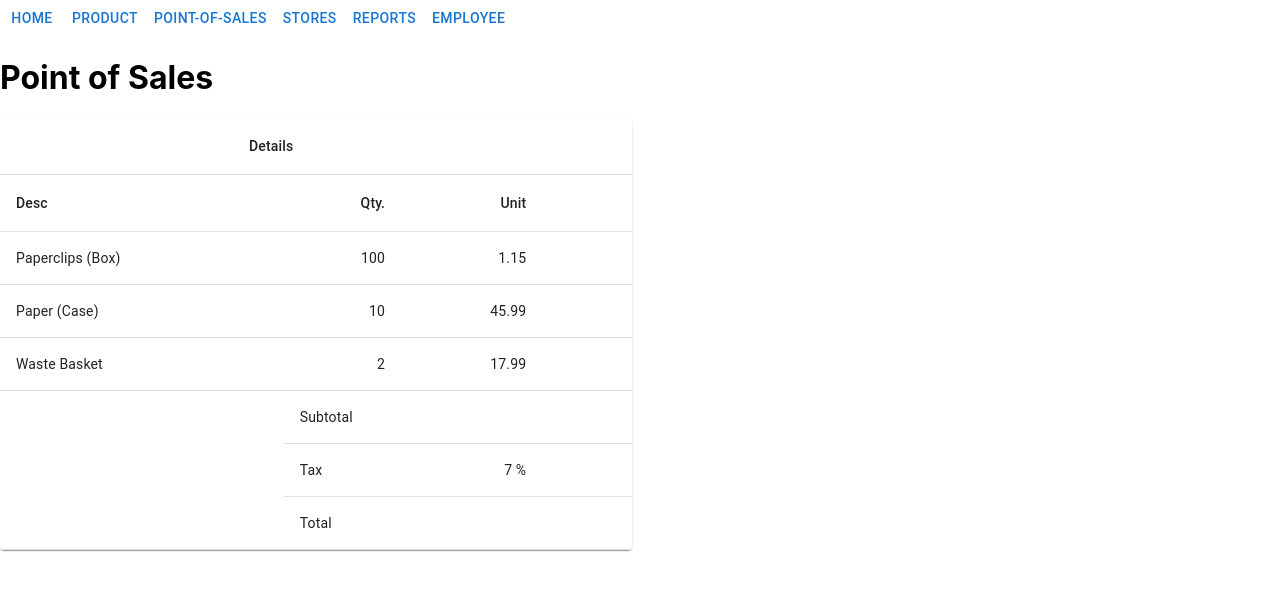
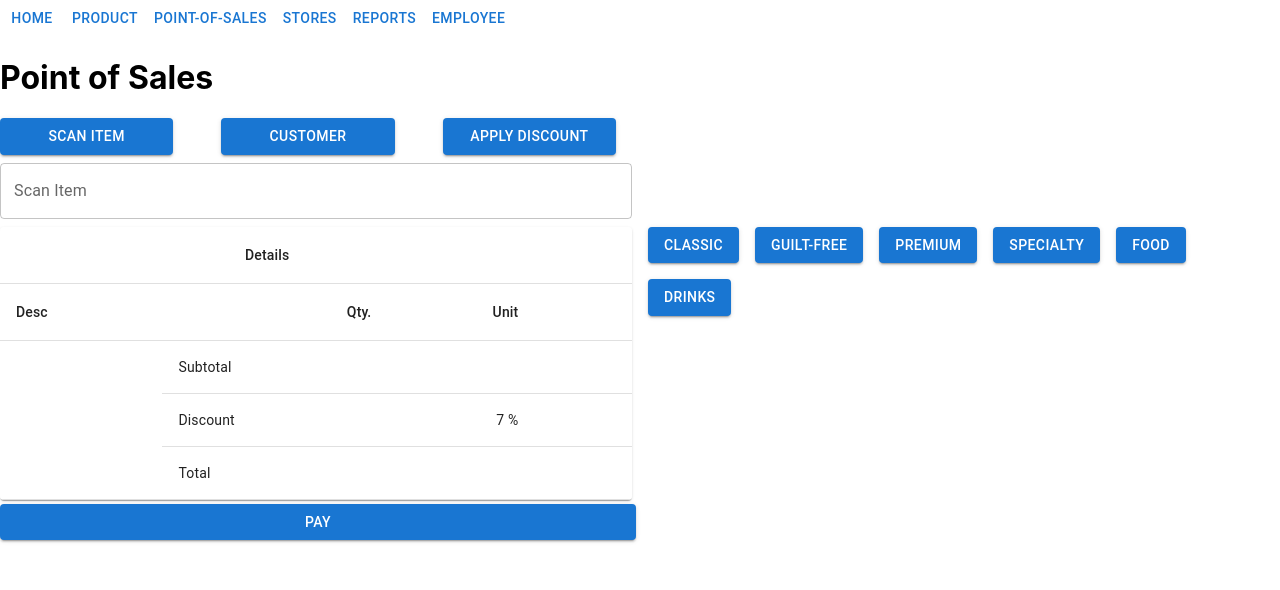
Before and after one commit to jaslife1/bcms-product-mgmt, a React app: page /pointofsales in a window 1280 px wide. Shown: the top 590 px of the page. Built offline with nearby package versions, Linux system fonts and the light colour scheme; what react-relay would draw is missing.

Commit message:
Add more placeholder buttons

```diff
--- a/src/components/POS/PointOfSales.js
+++ b/src/components/POS/PointOfSales.js
@@ -1,7 +1,7 @@
 import React, {Component} from "react";
 import Box from "@mui/material/Box"
 import { TextField, FormControl, InputLabel, OutlinedInput, Button, InputAdornment,
-FormLabel, FormGroup, FormControlLabel, FormHelperText, Switch } from "@mui/material";
+FormLabel, FormGroup, FormControlLabel, FormHelperText, Switch, Dialog, DialogContent } from "@mui/material";
 import AddNewProductMutation from "../../mutations/AddNewProductMutation";
 import SimpleDialog from "../SimpleDialog";
 
@@ -17,7 +17,8 @@ import Paper from '@mui/material/Paper';
 class PointOfSales extends Component {
 
     state = {
-
+        products: [],
+        showClassicDialog: false,
         showDialog: false,
         showErrorDialog: false,
     };
@@ -42,15 +43,64 @@ class PointOfSales extends Component {
     }
 
     rows = [
-    this.createRow('Paperclips (Box)', 100, 1.15),
-    this.createRow('Paper (Case)', 10, 45.99),
-    this.createRow('Waste Basket', 2, 17.99),
+    // this.createRow('Paperclips (Box)', 100, 1.15),
+    // this.createRow('Paper (Case)', 10, 45.99),
+    // this.createRow('Waste Basket', 2, 17.99),
     ];
 
     invoiceSubtotal = this.subtotal(this.rows);
     invoiceTaxes = this.TAX_RATE * this.invoiceSubtotal;
     invoiceTotal = this.invoiceTaxes + this.invoiceSubtotal;
 
+
+    button1Clicked = (e) => {
+        console.log("button 1 clicked")
+    }
+
+    button2Clicked = (e) => {
+        console.log("button 2 clicked")
+    }
+
+    button3Clicked = (e) => {
+        console.log("button 3 clicked")
+    }
+
+    button4Clicked = (e) => {
+        console.log("button 4 clicked")
+    }
+
+    classicButtonClicked = (e) => {
+        console.log("Classic Button clicked")
+        this.setState({showClassicDialog: true})
+    }
+
+    button6Clicked = (e) => {
+        console.log("button 6 clicked")
+    }
+
+    button7Clicked = (e) => {
+        console.log("button 7 clicked")
+    }
+
+    button8Clicked = (e) => {
+        console.log("button 8 clicked")
+    }
+
+    button9Clicked = (e) => {
+        console.log("button 9 clicked")
+    }
+
+    button10Clicked = (e) => {
+        console.log("button 10 clicked")
+    }
+
+    button11Clicked = (e) => {
+        console.log("button 11 clicked")
+    }
+
+    button12Clicked = (e) => {
+        console.log("button 12 clicked")
+    }
 
     render() {
         return(
@@ -62,6 +112,44 @@ class PointOfSales extends Component {
                 noValidate
                 autoComplete="off"
             >
+                <Grid container spacing={6}>
+                    <Grid xs={2}>
+                        <Button variant="contained"
+                            fullWidth={true}
+                            onClick={this.button1Clicked}
+                        >
+                            Scan Item
+                        </Button>
+                    </Grid>
+                    <Grid xs={2}>
+                        <Button variant="contained"
+                            fullWidth={true}
+                            onClick={this.button2Clicked}
+                        >
+                            Customer
+                        </Button>
+                    </Grid>
+                    <Grid xs={2}>
+                        <Button variant="contained"
+                            fullWidth={true}
+                            onClick={this.button3Clicked}
+                        >
+                            Apply Discount
+                        </Button>
+                    </Grid>
+
+                </Grid>
+                <Grid container spacing={2}>
+                    <Grid xs={6}>
+                    <TextField
+                        fullWidth={true}
+                        id="outlined-basic"
+                        variant="outlined"
+                        label="Scan Item"
+                    />
+                    </Grid>
+                </Grid>
+
                 <Grid container spacing={2}>
                     <Grid xs={6}>
                         <TableContainer component={Paper}>
@@ -96,7 +184,7 @@ class PointOfSales extends Component {
                                     <TableCell align="right">{this.ccyFormat(this.invoiceSubtotal)}</TableCell>
                                 </TableRow>
                                 <TableRow>
-                                    <TableCell>Tax</TableCell>
+                                    <TableCell>Discount</TableCell>
                                     <TableCell align="right">{`${(this.TAX_RATE * 100).toFixed(0)} %`}</TableCell>
                                     <TableCell align="right">{this.ccyFormat(this.invoiceTaxes)}</TableCell>
                                 </TableRow>
@@ -109,111 +197,109 @@ class PointOfSales extends Component {
                         </TableContainer>
                     </Grid>
                     <Grid xs={6}>
-
+                            <Grid container spacing={2}>
+                                <Grid xs={6}>
+                                    <Button variant="contained"
+                                        fullWidth={true}
+                                        onClick={this.classicButtonClicked}
+                                    >
+                                        Classic
+                                    </Button>
+                                </Grid>
+                                <Grid xs={6}>
+                                    <Button variant="contained"
+                                        fullWidth={true}
+                                        onClick={this.button6Clicked}
+                                    >
+                                        Guilt-Free
+                                    </Button>
+                                </Grid>
+                                <Grid xs={6}>
+                                    <Button variant="contained"
+                                        fullWidth={true}
+                                        onClick={this.button5Clicked}
+                                    >
+                                        Premium
+                                    </Button>
+                                </Grid>
+                                <Grid xs={6}>
+                                    <Button variant="contained"
+                                        fullWidth={true}
+                                        onClick={this.button6Clicked}
+                                    >
+                                        Specialty
+                                    </Button>
+                                </Grid>
+                                <Grid xs={6}>
+                                    <Button variant="contained"
+                                        fullWidth={true}
+                                        onClick={this.button5Clicked}
+                                    >
+                                        Food
+                                    </Button>
+                                </Grid>
+                                <Grid xs={6}>
+                                    <Button variant="contained"
+                                        fullWidth={true}
+                                        onClick={this.button6Clicked}
+                                    >
+                                        Drinks
+                                    </Button>
+                                </Grid>
+                            </Grid>
                     </Grid>
                 </Grid>
-
+                <Grid container spacing={1}>
+                    <Grid xs={6}>
+                        <Button variant="contained"
+                            fullWidth={true}
+                            onClick={this.button6Clicked}
+                        >
+                            Pay
+                        </Button>
+                    </Grid>
+                </Grid>
             </Box>
-            {/* <Box
-                component="form"
-                sx={{
-                    '& > :not(style)': { m: 1, width: '25ch' },
+            <Dialog
+                fullWidth={true}
+                maxWidth={"md"}
+                open={this.state.showClassicDialog}
+                onClose={(e)=>{
+                    this.setState({showClassicDialog: false})
                 }}
-                noValidate
-                autoComplete="off"
+                aria-labelledby="alert-dialog-title"
+                aria-describedby="alert-dialog-description"
             >
-                <div>
-                    <TextField
-                        id="outlined-basic"
-                        label="Code"
-                        variant="outlined"
-                        value={this.state.code}
-                        onChange={(e) => this.setState({ code: e.target.value })}
-                        />
-                </div>
-                <div>
-                    <TextField
-                        fullWidth={true}
-                        id="outlined-basic"
-                        label="Product Name"
-                        variant="outlined"
-                        value={this.state.name}
-                        onChange={(e) => this.setState({ name: e.target.value })}
-                        />
-                </div>
-                <div>
-                <TextField
-                    fullWidth={true}
-                    id="outlined-multiline-static"
-                    label="Description"
-                    multiline
-                    rows={4}
-                    value={this.state.description}
-                    onChange={(e) => this.setState({ description: e.target.value })}
-                    />
-                </div>
-                <div>
-                    <TextField
-                        id="outlined-basic"
-                        label="SKU"
-                        variant="outlined"
-                        value={this.state.sku}
-                        onChange={(e) => this.setState({ sku: e.target.value })}
-                        />
-                </div>
-                <div>
-                    <TextField
-                        id="outlined-basic"
-                        label="Barcode"
-                        variant="outlined"
-                        value={this.state.barcode}
-                        onChange={(e) => this.setState({ barcode: e.target.value })}
-                        />
-                </div>
-                <div>
-                    <TextField
-                        id="outlined-basic"
-                        label="Quantity"
-                        variant="outlined"
-                        value={this.state.quantity}
-                        onChange={(e) => this.setState({ quantity: e.target.value })}
-                        />
-                </div>
-                <div>
-                <FormControl fullWidth sx={{ m: 1, width:'25ch' }}>
-                    <InputLabel htmlFor="outlined-adornment-amount">Price</InputLabel>
-                    <OutlinedInput
-                        id="outlined-adornment-amount"
-                        startAdornment={<InputAdornment position="start">₱</InputAdornment>}
-                        label="Price"
-                        value={this.state.price}
-                        onChange={(e) => this.setState({ price: e.target.value })}
-                        />
-                    </FormControl>
-                </div>
-                <div>
-                    <FormControl component="fieldset" variant="standard">
-                        <FormLabel component="legend">Active</FormLabel>
-                        <FormGroup>
-                            <FormControlLabel
-                                control={
-                                    <Switch
-                                        checked={this.state.active}
-                                        onChange={(e) => this.setState({ active: e.target.checked })}
-                                        name="active" />
-                                }
-                                label="Active product?"
-                            />
-                        </FormGroup>
-                        <FormHelperText>Active product means that this product is actively produced and sold</FormHelperText>
-                    </FormControl>
-                </div>
-                <div>
-                    <Button variant="contained"
-                        onClick={()=> this.addNewProduct()}
-                    >Save</Button>
-                </div>
-                <SimpleDialog
+                <DialogContent>
+                    <Grid container spacing={3}>
+                        <Grid xs={4}>
+                            <Button variant="contained"
+                                fullWidth={true}
+                                onClick={this.button6Clicked}
+                            >
+                                Milk Chocolate
+                            </Button>
+                        </Grid>
+                        <Grid xs={4}>
+                            <Button variant="contained"
+                                fullWidth={true}
+                                onClick={this.button6Clicked}
+                            >
+                                55% Dark Chocolate
+                            </Button>
+                        </Grid>
+                        <Grid xs={4}>
+                            <Button variant="contained"
+                                fullWidth={true}
+                                onClick={this.button6Clicked}
+                            >
+                                70% Dark Chocolate
+                            </Button>
+                        </Grid>
+                    </Grid>
+                </DialogContent>
+            </Dialog>
+            <SimpleDialog
                     open={this.state.showDialog}
                     title="Add New Product"
                     content="New product successfully added"
@@ -229,7 +315,6 @@ class PointOfSales extends Component {
                         this.setState({showErrorDialog: false})
                     }}
                 />
-            </Box> */}
             </>
         )
     }
```
